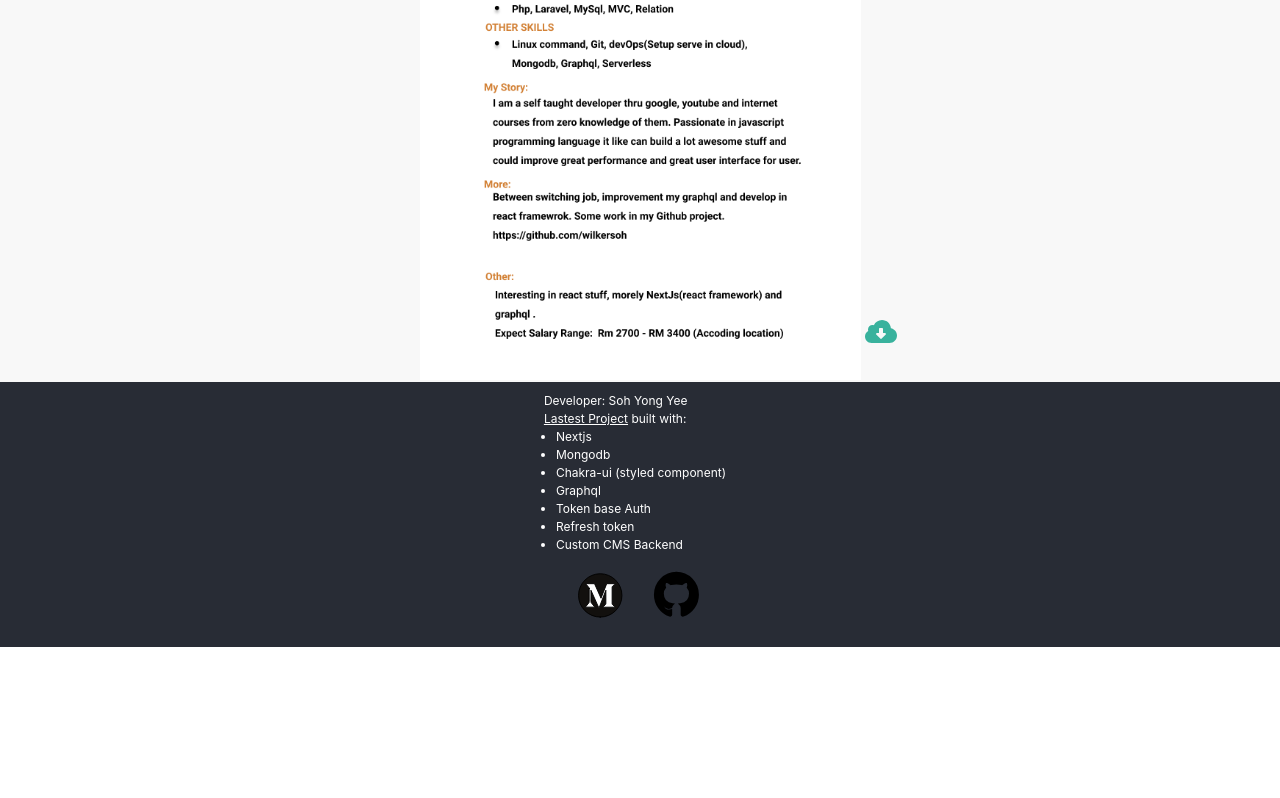
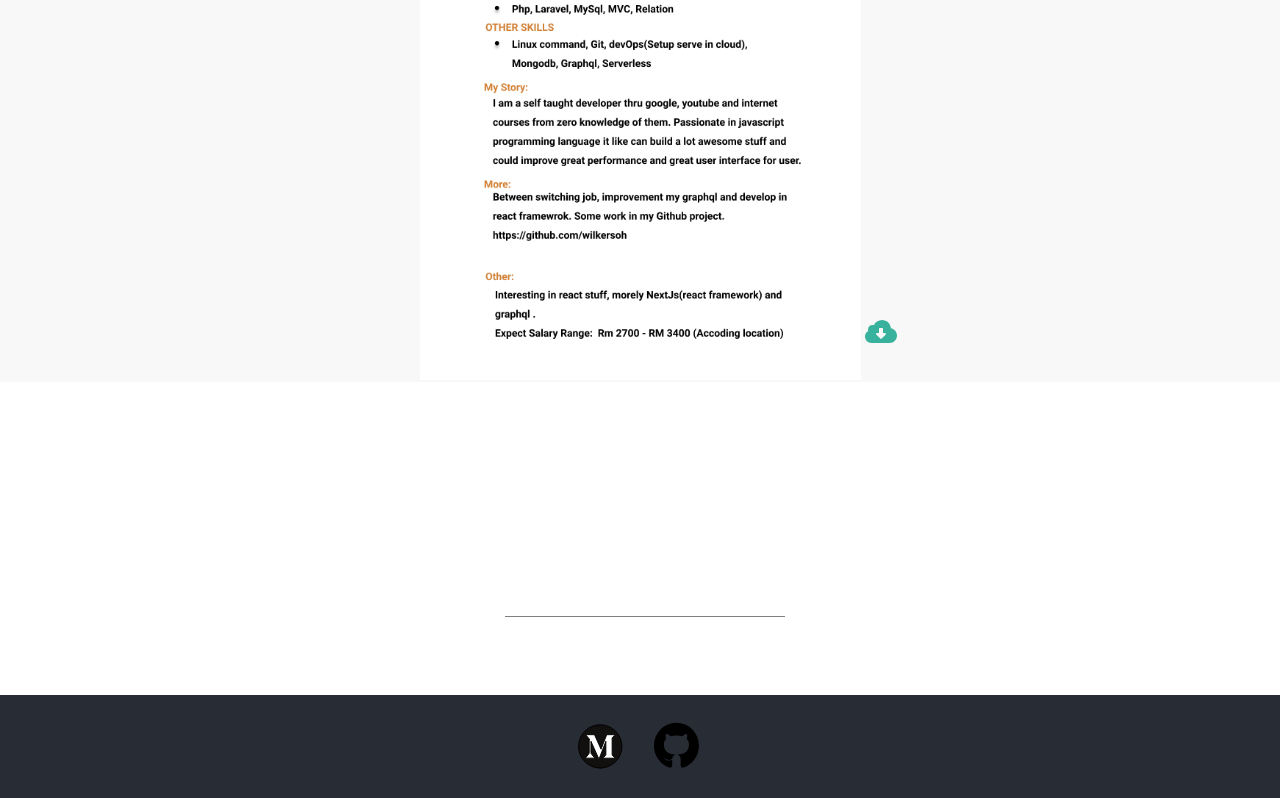
Before and after one commit to wilkersoh/resume, a Next.js app: page / in a window 1280 px wide. Shown: the part 646-1444 px from the top of the page. Before the commit the page ends 1293 px from the top, so only its background shows below. Built offline with nearby package versions, Linux system fonts and the light colour scheme.

Commit message:
update content

```diff
--- a/pages/index.js
+++ b/pages/index.js
@@ -82,6 +82,54 @@ export default function Home() {
             </Box>
           </Box>
         </Box>
+        <Box d='flex' color='white' py={4} bg='gray.700'>
+          <Box mx={{ lg: "auto" }} pl={{ sm: 4 }}>
+            <Text textAlign={{ lg: "center" }} as='h2' fontSize='1.5rem'>
+              A latest project:{" "}
+              <Link
+                textDecor='underline'
+                color='blue.600'
+                target='_blank'
+                href='https://dayfruit.staging.selfpaths.com/'>
+                Day Fruit
+              </Link>
+            </Text>
+            <Box d='flex' flexDir={{ sm: "column", lg: "row" }}>
+              <Box>
+                <Text>Bulit with: </Text>
+                <UnorderedList>
+                  <ListItem>Nextjs (React)</ListItem>
+                  <ListItem>Chakra-ui (styled component)</ListItem>
+                  <ListItem>Graphql</ListItem>
+                  <ListItem>Token base Auth</ListItem>
+                  <ListItem>Refresh token</ListItem>
+                  <ListItem>Mongodb</ListItem>
+                  <ListItem>Custom CMS Backend</ListItem>
+                </UnorderedList>
+              </Box>
+              <Box
+                mt={2}
+                ml={{ lg: 6 }}
+                borderTop={{ sm: "1px solid gray", lg: "none" }}>
+                <Text mt={1}>
+                  Please Click{" "}
+                  <Link
+                    textDecor='underline'
+                    color='blue.600'
+                    target='_blank'
+                    href='https://dayfruit.staging.selfpaths.com/cms'>
+                    here
+                  </Link>{" "}
+                  to enter cms
+                </Text>
+                <Box mt={1}>
+                  <Text>Email: admin@mail.io</Text>
+                  <Text>Password: password</Text>
+                </Box>
+              </Box>
+            </Box>
+          </Box>
+        </Box>
       </Box>
       <Box
         as='footer'
@@ -93,36 +141,6 @@ export default function Home() {
         px={4}
         py={10}
         style={{ backgroundColor: "rgb(40, 44, 53)" }}>
-        <Box
-          textAlign='left'
-          mx={{ sm: "auto", lg: 0 }}
-          pr={{ lg: 10 }}
-          fontSize={{ lg: "12px" }}>
-          <Box color='white'>Developer: Soh Yong Yee</Box>
-          <Box>
-            <Box d='flex' flexDir={{ sm: "column", lg: "row" }} color='white'>
-              <Text pr={{ md: 5 }}>
-                <Link
-                  textDecor='underline'
-                  color='blue.600'
-                  target='_blank'
-                  href='https://dayfruit.staging.selfpaths.com/'>
-                  Lastest Project
-                </Link>{" "}
-                built with:
-              </Text>
-              <UnorderedList>
-                <ListItem>Nextjs</ListItem>
-                <ListItem>Mongodb</ListItem>
-                <ListItem>Chakra-ui (styled component)</ListItem>
-                <ListItem>Graphql</ListItem>
-                <ListItem>Token base Auth</ListItem>
-                <ListItem>Refresh token</ListItem>
-                <ListItem>Custom CMS Backend</ListItem>
-              </UnorderedList>
-            </Box>
-          </Box>
-        </Box>
         <Box d='flex' justifyContent='center' mt={{ sm: 8, lg: 0 }}>
           <Link
             href='https://laoyeche.medium.com/'
```
